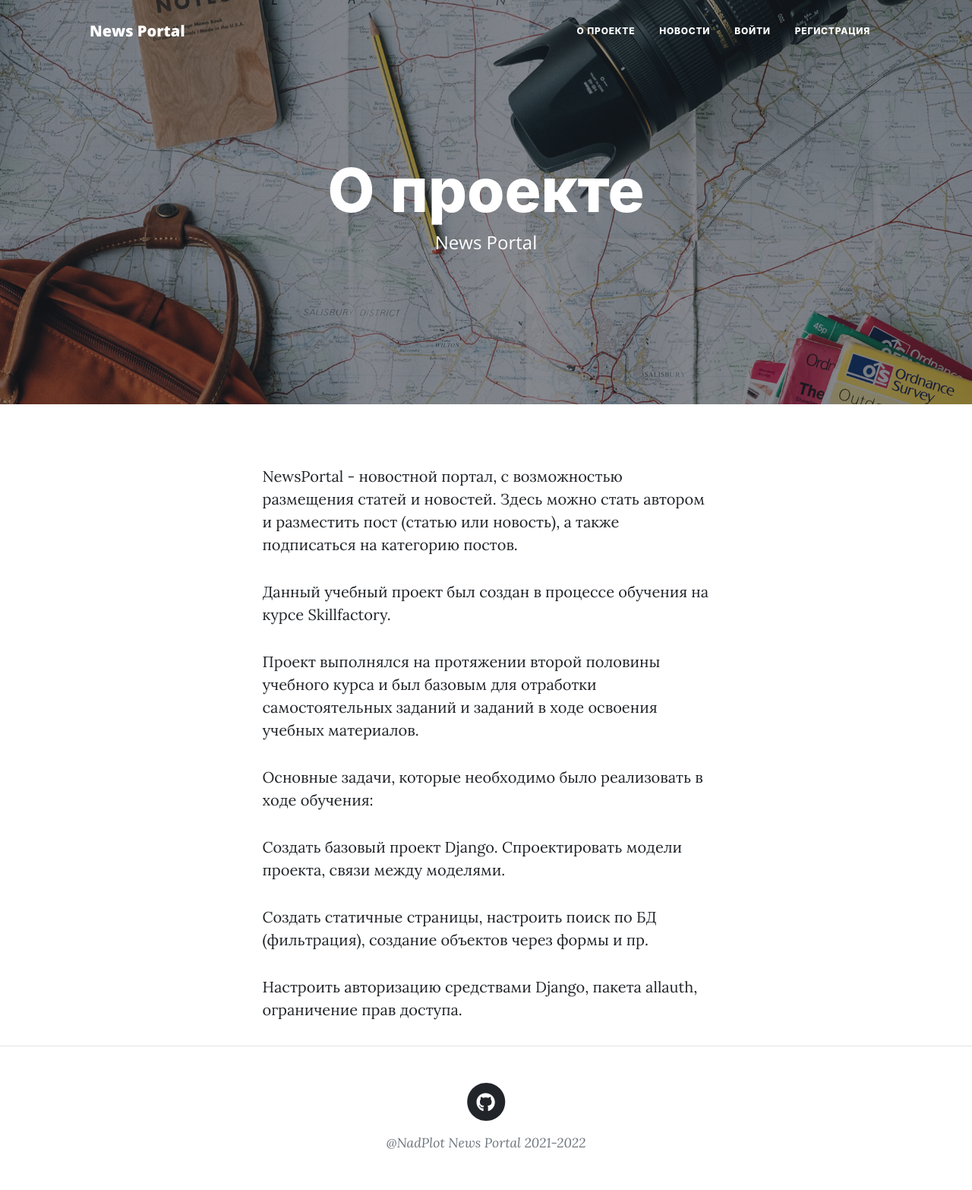
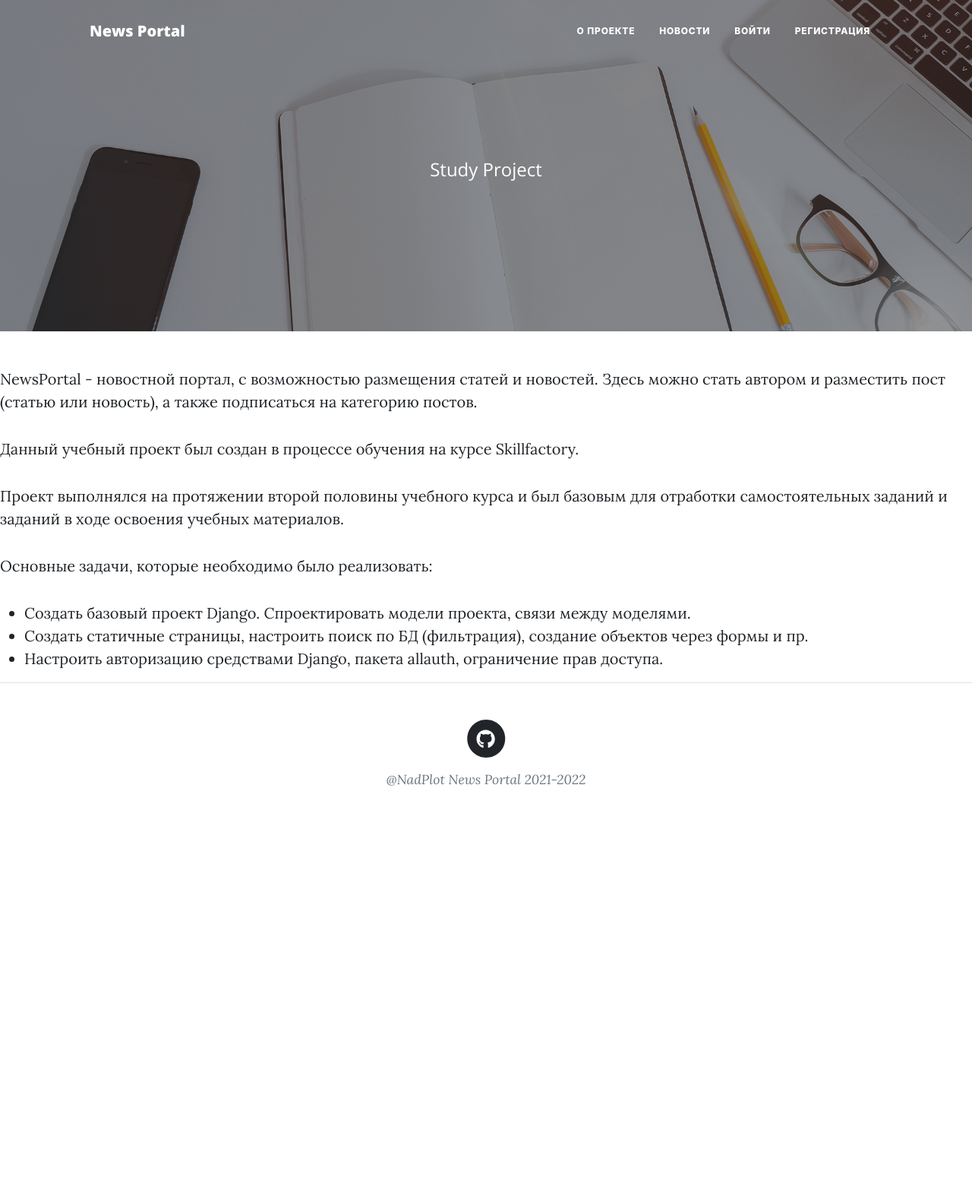
Before and after one commit to NadPlot/NewsPortal, a Django app: page /about/ in a window 1280 px wide. Shown: the whole page at 76% size. After the commit the page ends 1034 px from the top, so only its background shows below. Run offline with Django 4.2, Linux system fonts and the light colour scheme; parts of the project's set-up code (start-up, migrations or seed data) failed here and were passed over; some libraries are stand-ins or nearby versions.

Commit message:
template fixes

```diff
--- a/config/settings.py
+++ b/config/settings.py
@@ -41,6 +41,9 @@ INSTALLED_APPS = [
     'django.contrib.sessions',
     'django.contrib.messages',
     'django.contrib.staticfiles',
+
+    # Third-party
+    'crispy_forms',
 
     'accounts',
     'news',
@@ -145,3 +148,6 @@ STATICFILES_FINDERS = [
     "django.contrib.staticfiles.finders.FileSystemFinder",
     "django.contrib.staticfiles.finders.AppDirectoriesFinder",
 ]
+
+# django-crispy-forms
+CRISPY_TEMPLATE_PACK = 'bootstrap4'
--- a/templates/_base.html
+++ b/templates/_base.html
@@ -1,11 +1,12 @@
 {% load static %}
+
 <!DOCTYPE html>
 <html lang="en">
     <head>
         <meta charset="utf-8" />
         <meta name="viewport" content="width=device-width, initial-scale=1, shrink-to-fit=no" />
-        <meta name="description" content="" />
-        <meta name="author" content="" />
+        <meta name="description" content="base" />
+        <meta name="author" content="NadPlot" />
         <title>{% block title %}News Portal{% endblock title %}</title>
         <link rel="icon" type="image/x-icon" href="static/assets/favicon.ico" />
         <!-- Font Awesome icons (free version)-->
@@ -35,6 +36,19 @@
                  </div>
              </div>
          </nav>
+        <!-- Page Header-->
+        <header class="masthead" style="background-image: url('static/assets/img/home-bg.jpg')">
+            <div class="container position-relative px-4 px-lg-5">
+                <div class="row gx-4 gx-lg-5 justify-content-center">
+                    <div class="col-md-10 col-lg-8 col-xl-7">
+                        <div class="site-heading">
+                            <h1>{% block header1 %}{% endblock header1 %}</h1>
+                            <span class="subheading">Study Project</span>
+                        </div>
+                    </div>
+                </div>
+            </div>
+        </header>
         <!-- Page content-->
      {% block content %}
      {% endblock content %}
--- a/templates/about.html
+++ b/templates/about.html
@@ -4,34 +4,16 @@
 {% block title %}О проекте{% endblock title %}
 
 {% block content %}
-<!-- Page Header-->
-<header class="masthead" style="background-image: url('static/assets/img/about-bg.jpg')">
-    <div class="container position-relative px-4 px-lg-5">
-        <div class="row gx-4 gx-lg-5 justify-content-center">
-            <div class="col-md-10 col-lg-8 col-xl-7">
-                <div class="site-heading">
-                            <h1>О проекте</h1>
-                            <span class="subheading">News Portal</span>
-                        </div>
-                    </div>
-                </div>
-            </div>
-        </header>
-<div class="container px-4 px-lg-5">
-  <div class="row gx-4 gx-lg-5 justify-content-center">
-    <div class="col-md-10 col-lg-8 col-xl-7">
         <!-- Post preview-->
             <div class="post-preview">
                 <p>NewsPortal - новостной портал, с возможностью размещения статей и новостей. Здесь можно стать автором и разместить пост (статью или новость), а также подписаться на категорию постов.</p>
                 <p>Данный учебный проект был создан в процессе обучения на курсе Skillfactory.</p>
                 <p>Проект выполнялся на протяжении второй половины учебного курса и был базовым для отработки самостоятельных заданий и заданий в ходе освоения учебных   материалов.</p>
-                <p>Основные задачи, которые необходимо было реализовать в ходе обучения:</p>
-                <p>Создать базовый проект Django. Спроектировать модели проекта, связи между моделями.</p>
-                <p>Создать статичные страницы, настроить поиск по БД (фильтрация), создание объектов через формы и пр.</p>
-                <p>Настроить авторизацию средствами Django, пакета allauth, ограничение прав доступа.</p>
-
-
-
+                <p>Основные задачи, которые необходимо было реализовать:</p>
+                <ul>
+                    <li>Создать базовый проект Django. Спроектировать модели проекта, связи между моделями.</li>
+                    <li>Создать статичные страницы, настроить поиск по БД (фильтрация), создание объектов через формы и пр.</li>
+                    <li>Настроить авторизацию средствами Django, пакета allauth, ограничение прав доступа.</li>
           </div>
         </div>
     </div>
--- a/templates/registration/login.html
+++ b/templates/registration/login.html
@@ -1,4 +1,5 @@
 {% extends '_base.html' %}
+{% load crispy_forms_tags %}
 
 {% block title %}Log In{% endblock title %}
 
@@ -6,7 +7,7 @@
   <h2>Войти на News Portal</h2>
   <form method="post">
     {% csrf_token %}
-    {{ form.as_p }}
-    <button type="submit">Войти</button>
+    {{ form|crispy }}
+    <button class="btn btn-success" "type="submit">Войти</button>
   </form>
 {% endblock content %}
--- a/templates/registration/signup.html
+++ b/templates/registration/signup.html
@@ -1,4 +1,5 @@
 {% extends '_base.html' %}
+{% load crispy_forms_tags %}
 
 {% block title %}Регистрация{% endblock title %}
 
@@ -6,7 +7,7 @@
   <h2>Регистрация на News Portal</h2>
   <form method="post">
     {% csrf_token %}
-    {{ form.as_p }}
-    <button type="submit">Завершить</button>
+    {{ form|crispy }}
+    <button class="btn btn-success" type="submit">Завершить</button>
   </form>
 {% endblock content %}
```
Also changed, not shown: templates/home.html (+6 -17 lines), 2 other files. Lines whose indentation alone changed are shown as unchanged.
